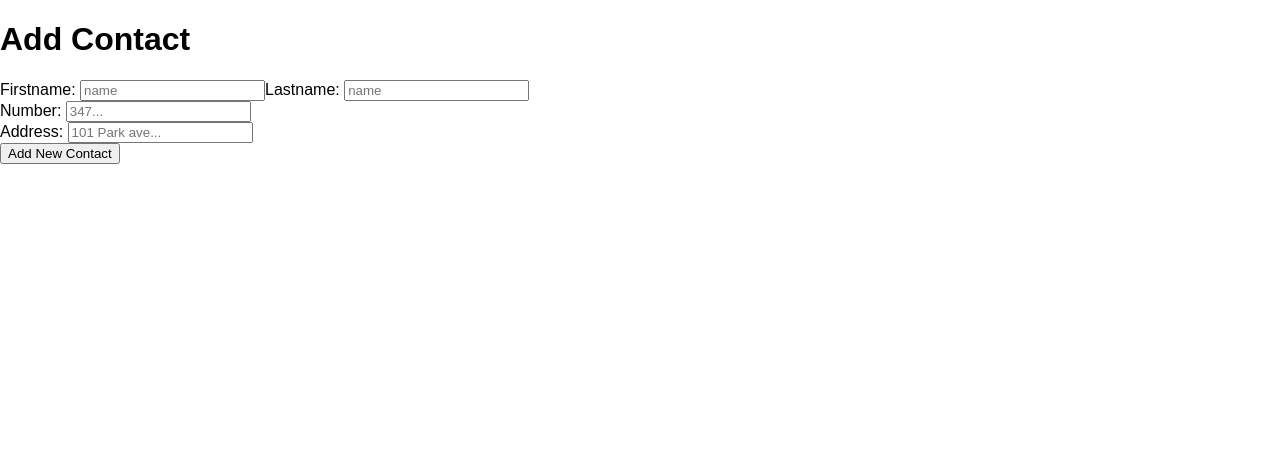
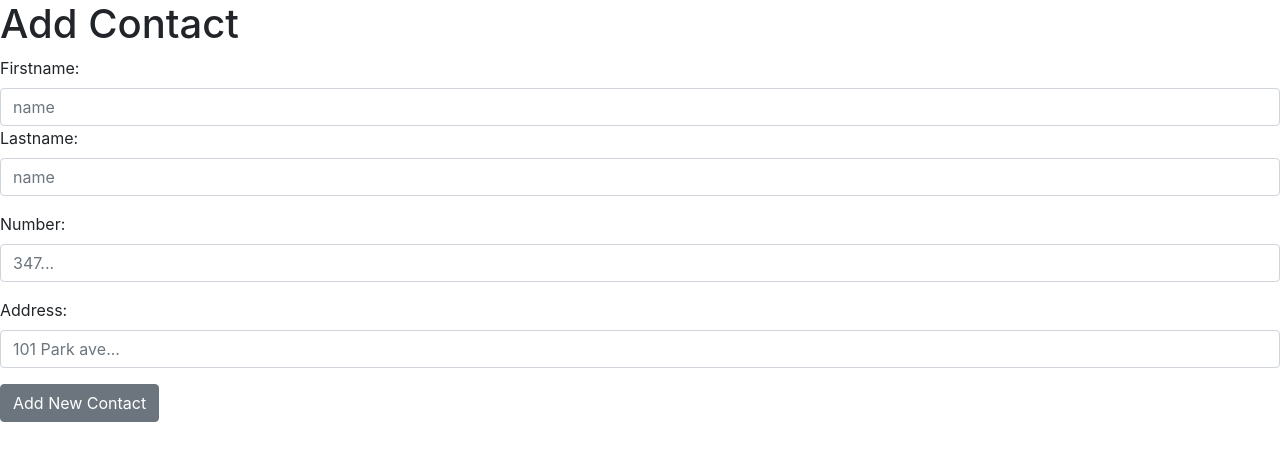
Before and after one commit to SabyGil/addressBook, a React (Create React App) app: page / in a window 1280 px wide. Shown: the top 460 px of the page. Built offline with nearby package versions, Linux system fonts and the light colour scheme.

Commit message:
need to add delete

```diff
--- a/package.json
+++ b/package.json
@@ -4,6 +4,7 @@
   "private": true,
   "dependencies": {
     "bootstrap": "^4.0.0-beta.2",
+    "jquery": "^1.9.1",
     "react": "^16.2.0",
     "react-dom": "^16.2.0",
     "react-scripts": "1.0.17",
--- a/src/AddContact.js
+++ b/src/AddContact.js
@@ -1,45 +1,47 @@
 import React from "react";
 import AddressBook from './AddressBook';
-import { Button, FormGroup, Label, Input, Form  } from 'reactstrap';
+import { Button, Form, FormGroup, Label, Input } from 'reactstrap';
 
 //class based Parent component
 class AddContact extends React.Component {
   constructor(){
     super();
       this.state= {
-        contacts: []
+        contacts: [],
+        firstName: '',
+        lastName: '',
+        number: '',
+        address:''
       };
-      // this.handleClick = this.handleClick.bind(this);
       this.handleChange = this.handleChange.bind(this);
   }
 
 
   handleChange(e) {
     e.preventDefault(e);
+    const target = e.target;
+    const x = target.name;
     this.setState({
-      firstName: e.target.value,
-      lastName: e.target.value,
-      number: e.target.value,
-      address: e.target.value
+      [x]: target.value
     });
   }
 
   addContact(e){
     e.preventDefault();
-    let firstName = this.refs.firstName.value;
-    let lastName = this.refs.lastName.value;
-    let number = this.refs.number.value;
-    let address = this.refs.address.value;
 
-    // let id = Math.floor((Math.random() * 100) + 1);
-    // console.log(this.refs.name.value);
     this.setState({
-      contacts: this.state.contacts.concat({ firstName, lastName, number, address })
+      contacts: this.state.contacts.concat({
+        firstName:this.state.firstName,
+        lastName: this.state.lastName,
+        number: this.state.number,
+        address: this.state.address
+      }),
+      firstName: '',
+      lastName: '',
+      number: '',
+      address: ''
+
     });
-    this.refs.firstName.value = '';
-    this.refs.lastName.value = '';
-    this.refs.number.value = '';
-    this.refs.address.value = '';
   }
 
   // handleUpdate(change){
@@ -71,9 +73,10 @@ class AddContact extends React.Component {
       <div>
       <h1>Add Contact</h1>
         <Form onSubmit={this.addContact.bind(this)}>
-         <FormGroup>
+         <FormGroup className="FormGroup">
            <Label for="firstName">Firstname: </Label>
            <Input
+              name="firstName"
               type="text"
               ref="firstName"
               placeholder="name"
@@ -82,6 +85,7 @@ class AddContact extends React.Component {
           />
           <Label for="lastName">Lastname: </Label>
           <Input
+             name="lastName"
              type="text"
              ref="lastName"
              placeholder="name"
@@ -92,6 +96,7 @@ class AddContact extends React.Component {
          <FormGroup>
            <Label for="Number">Number: </Label>
            <Input
+              name="number"
               type="Number"
               ref="number"
               placeholder="347..."
@@ -102,6 +107,7 @@ class AddContact extends React.Component {
          <FormGroup>
            <Label for="Address">Address: </Label>
            <Input
+              name="address"
               type="address"
               ref="address"
               placeholder="101 Park ave..."
@@ -109,7 +115,7 @@ class AddContact extends React.Component {
               onChange={ this.handleChange }
              />
          </FormGroup>
-         <Button type="submit">Add New Contact</Button>
+         <Button className="Button" type="submit">Add New Contact</Button>
         </Form>
         <br />
 
--- a/src/index.js
+++ b/src/index.js
@@ -3,6 +3,8 @@ import ReactDOM from 'react-dom';
 import './index.css';
 import App from './App';
 import registerServiceWorker from './registerServiceWorker';
+import 'bootstrap/dist/css/bootstrap.css';
+
 
 ReactDOM.render(
   <App />,
```
